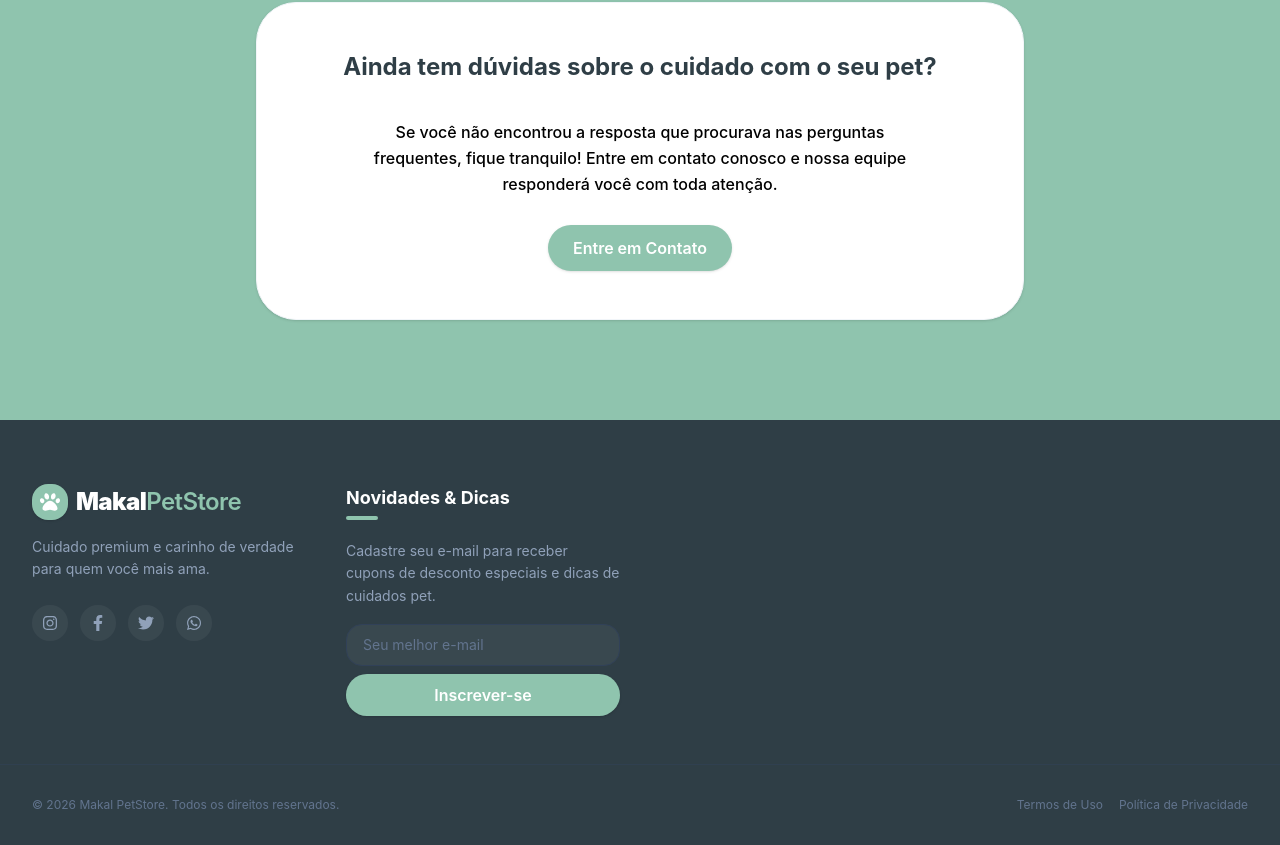
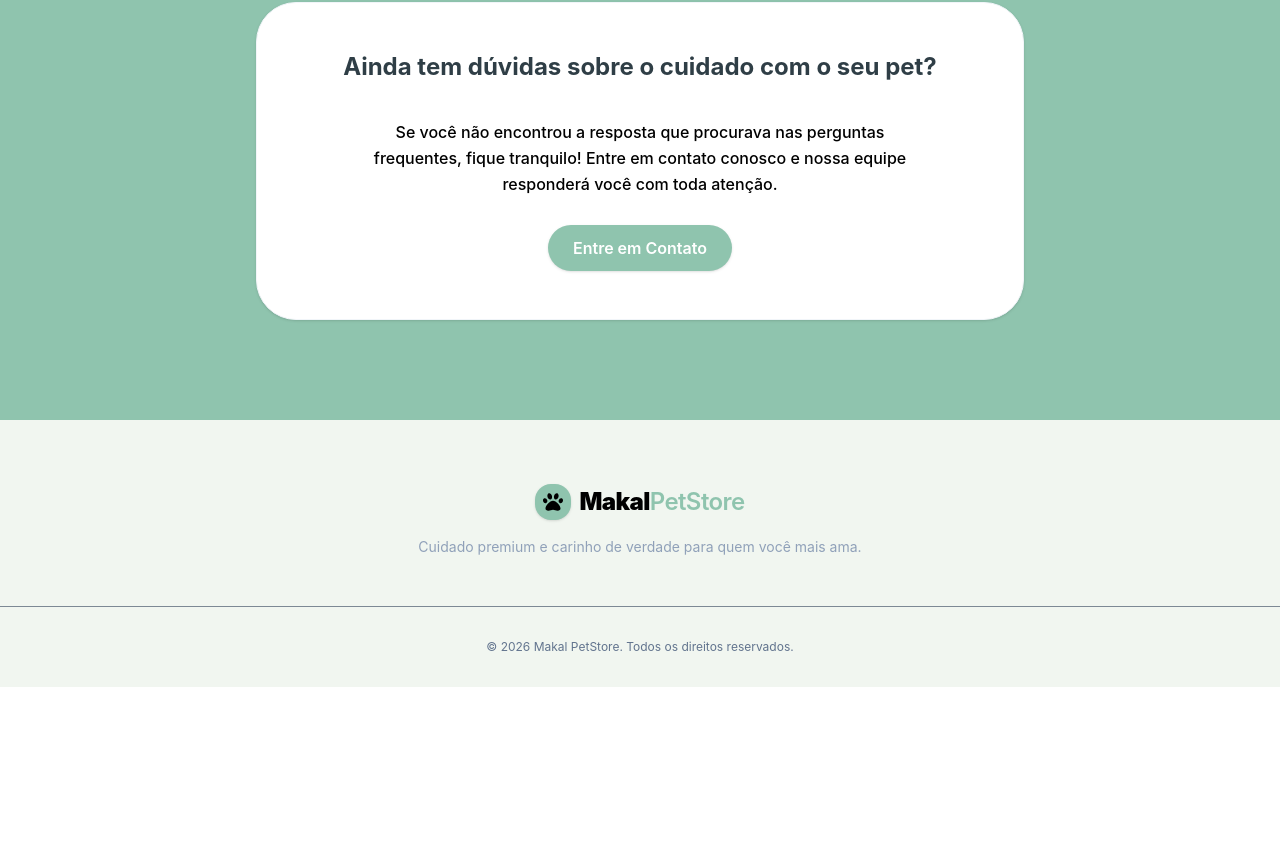
Before and after one commit to abatisella-dotcom/18-08, a React (Vite) app: page /faq in a window 1280 px wide. Shown: the part 1080-1925 px from the top of the page. After the commit the page ends 1767 px from the top, so only its background shows below. Built offline with nearby package versions, Linux system fonts and the light colour scheme.

Commit message:
footer quase pronto

```diff
--- a/src/components/Footer.jsx
+++ b/src/components/Footer.jsx
@@ -1,92 +1,30 @@
-import React, { useState } from 'react';
+import React from 'react';
 import { Link } from 'react-router-dom';
-import { FaPaw, FaPhone, FaEnvelope, FaMapMarkerAlt, FaInstagram, FaFacebookF, FaWhatsapp, FaTwitter } from 'react-icons/fa';
-import Button from './Button';
+import { FaPaw } from 'react-icons/fa';
 import { companyDetails } from '../data/petData';
 
 function Footer() {
-  const [email, setEmail] = useState('');
-  const [subscribed, setSubscribed] = useState(false);
-
-  const handleSubscribe = (e) => {
-    e.preventDefault();
-    if (email.trim()) {
-      setSubscribed(true);
-      setEmail('');
-      setTimeout(() => setSubscribed(false), 3000);
-    }
-  };
-
   return (
-    <footer className="bg-[#2f3e46] text-slate-300 border-t-4 border-[#8fc4ae] pt-16 pb-8">
-      <div className="max-w-7xl mx-auto px-4 sm:px-6 lg:px-8 grid grid-cols-1 md:grid-cols-2 lg:grid-cols-4 gap-10 mb-12">
+    <footer className="bg-[#8fc4ae]/10 text-slate-300 border-t-4 border-[#8fc4ae] pt-16 pb-8">
+      <div className="max-w-7xl mx-auto px-4 sm:px-6 lg:px-8 flex flex-col items-center text-center gap-6 mb-12">
         {/* Col 1: About */}
-        <div className="flex flex-col gap-4">
+        <div className="flex flex-col items-center gap-4">
           <Link to="/" className="flex items-center gap-2 group">
-            <div className="bg-[#8fc4ae] text-white p-2 rounded-2xl shadow-sm">
+            <div className="bg-[#8fc4ae] text-black p-2 rounded-2xl shadow-sm">
               <FaPaw size={20} />
             </div>
-            <span className="text-xl sm:text-2xl font-black text-white tracking-tight">
+            <span className="text-xl sm:text-2xl font-black text-black tracking-tight">
               Makal<span className="text-[#8fc4ae] font-semibold">PetStore</span>
             </span>
           </Link>
           <p className="text-sm leading-relaxed text-slate-400">
             {companyDetails.slogan}
           </p>
-          <div className="flex items-center gap-3 mt-2">
-            <a href="https://instagram.com" target="_blank" rel="noopener noreferrer" className="bg-white/5 hover:bg-[#8fc4ae] hover:text-white p-2.5 rounded-full transition-all duration-300 text-slate-400 cursor-pointer" aria-label="Instagram">
-              <FaInstagram size={16} />
-            </a>
-            <a href="https://facebook.com" target="_blank" rel="noopener noreferrer" className="bg-white/5 hover:bg-[#8fc4ae] hover:text-white p-2.5 rounded-full transition-all duration-300 text-slate-400 cursor-pointer" aria-label="Facebook">
-              <FaFacebookF size={16} />
-            </a>
-            <a href="https://twitter.com" target="_blank" rel="noopener noreferrer" className="bg-white/5 hover:bg-[#8fc4ae] hover:text-white p-2.5 rounded-full transition-all duration-300 text-slate-400 cursor-pointer" aria-label="Twitter">
-              <FaTwitter size={16} />
-            </a>
-            <a href="https://wa.me/5511998765432" target="_blank" rel="noopener noreferrer" className="bg-white/5 hover:bg-[#8fc4ae] hover:text-white p-2.5 rounded-full transition-all duration-300 text-slate-400 cursor-pointer" aria-label="WhatsApp">
-              <FaWhatsapp size={16} />
-            </a>
-          </div>
-        </div>
-
-        {/* Col 4: Newsletter */}
-        <div>
-          <h3 className="text-white text-lg font-bold mb-5 relative pb-2">
-            Novidades & Dicas
-            <span className="absolute bottom-0 left-0 w-8 h-1 bg-[#8fc4ae] rounded-full"></span>
-          </h3>
-          <p className="text-sm text-slate-400 mb-4 leading-relaxed">
-            Cadastre seu e-mail para receber cupons de desconto especiais e dicas de cuidados pet.
-          </p>
-          {subscribed ? (
-            <div className="bg-[#8fc4ae]/10 border border-[#8fc4ae]/30 text-[#8fc4ae] text-sm px-4 py-3 rounded-2xl">
-              ✓ Inscrição realizada com sucesso!
-            </div>
-          ) : (
-            <form onSubmit={handleSubscribe} className="flex flex-col gap-2">
-              <input
-                type="email"
-                placeholder="Seu melhor e-mail"
-                value={email}
-                onChange={(e) => setEmail(e.target.value)}
-                required
-                className="bg-white/5 border border-slate-700 text-white rounded-2xl px-4 py-2.5 text-sm focus:outline-none focus:border-[#8fc4ae] transition-colors placeholder:text-slate-500"
-              />
-              <Button type="submit" variant="primary" className="!py-2 text-xs">
-                Inscrever-se
-              </Button>
-            </form>
-          )}
         </div>
       </div>
 
-      {/* Copyright Bar */}
-      <div className="max-w-7xl mx-auto px-4 sm:px-6 lg:px-8 pt-8 border-t border-slate-700/60 text-center text-xs text-slate-500 flex flex-col sm:flex-row justify-between items-center gap-4">
+      <div className="max-w-7xl mx-auto px-4 sm:px-6 lg:px-8 pt-8 border-t border-slate-700/60 text-center text-xs text-slate-500 flex flex-col items-center gap-4">
         <p>&copy; {new Date().getFullYear()} Makal PetStore. Todos os direitos reservados.</p>
-        <div className="flex gap-4">
-          <a href="#" className="hover:text-[#8fc4ae] transition-colors">Termos de Uso</a>
-          <a href="#" className="hover:text-[#8fc4ae] transition-colors">Política de Privacidade</a>
-        </div>
       </div>
     </footer>
   );
```
